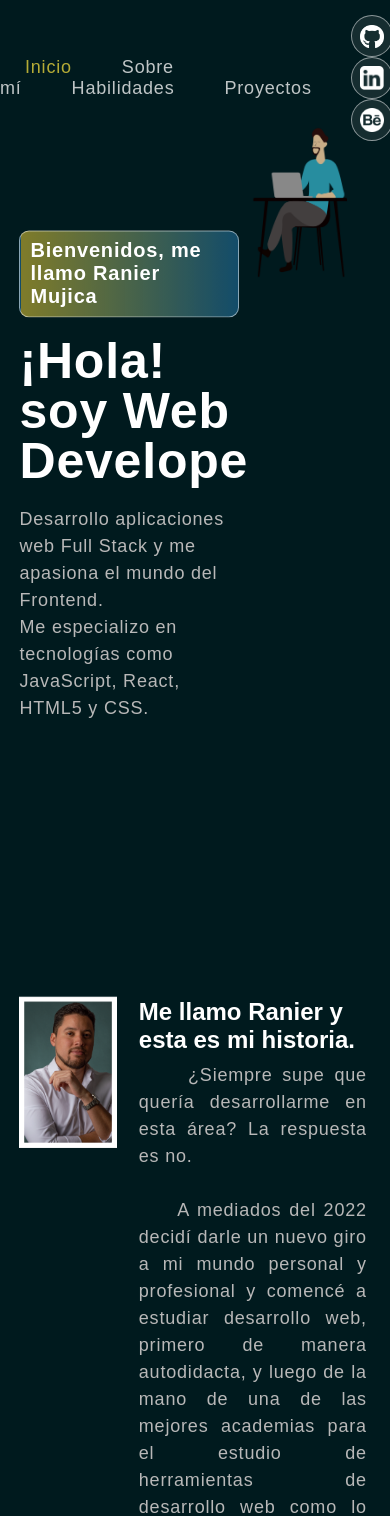
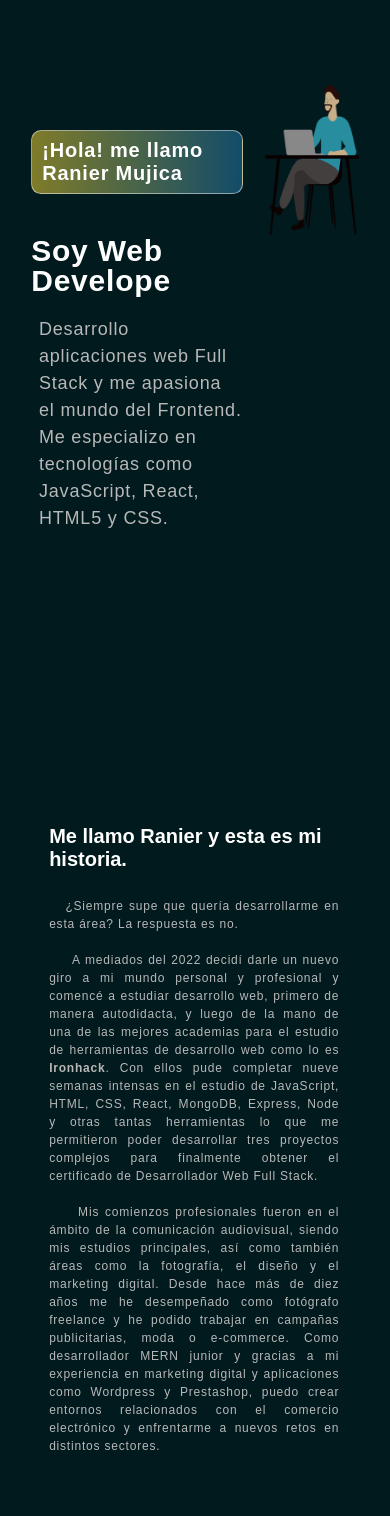
Before and after one commit to raniermujica/my-web-developer-portfolio, a React (Vite) app: page / in a window 390 px wide. Shown: the top 1516 px of the page. Built offline with nearby package versions, Linux system fonts and the light colour scheme.

Commit message:
ready to launch

```diff
--- a/src/App.css
+++ b/src/App.css
@@ -236,3 +236,11 @@ border-color: transparent;
 .navbar-contact {
   margin-bottom: 1%;
 }
+
+/* Mobile responsive  */
+
+@media (max-width: 740px) {
+  .navBar-section {
+    display: none;
+  }
+}
--- a/src/components/About.jsx
+++ b/src/components/About.jsx
@@ -8,10 +8,10 @@ function About() {
     <section className="about-information" id="about-information">
       <Container className="about-container">
         <Row className="about-row">
-          <div className="about-left-col" xs={12} md={6} xl={5}>
+          <div className="about-left-col">
             <img src={aboutPicture} alt="portrait" />
           </div>
-          <div className="about-right-col" xs={12} md={6} xl={7}>
+          <div className="about-right-col">
             <h2>Me llamo Ranier y esta es mi historia.</h2>
             <p align="justify">
               &nbsp;&nbsp;&nbsp;&nbsp;
--- a/src/components/Footer.jsx
+++ b/src/components/Footer.jsx
@@ -11,9 +11,9 @@ function Footer () {
               <p>Copyright 2023. All Rights Reserved</p>
             </section>
             <section className="icon-section">
-                  <a href="https://www.linkedin.com/in/ranier-enrique-mujica/" target="_blank" ><img src={linkedin} alt="social"className="icon-social-png"/></a>
-                  <a href="https://github.com/raniermujica" target="_blank" ><img src={github} alt="social" className="icon-social-png"/></a>
-                  <a href="https://www.behance.net/ranierenrique" target="_blank" ><img src={behance} alt="social" className="icon-social-png"/></a>
+                  <a href="https://www.linkedin.com/in/ranier-enrique-mujica/" target="_blank" className="icon-social-png"><img src={linkedin} alt="social"/></a>
+                  <a href="https://github.com/raniermujica" target="_blank" className="icon-social-png"><img src={github} alt="social" /></a>
+                  <a href="https://www.behance.net/ranierenrique" target="_blank" className="icon-social-png"><img src={behance} alt="social" /></a>
             </section>
         </footer>
       )
--- a/src/components/Home.jsx
+++ b/src/components/Home.jsx
@@ -55,10 +55,10 @@ function Home() {
     <section className="home" id="home">
       <Container className="central-box">
         <Row className="central-row">
-          <Col className="col-one" xs={12} md={6} xl={7}>
-            <span className="tagline">Bienvenidos, me llamo Ranier Mujica</span>
+          <Col className="col-one" sm={12} md={6} xl={7}>
+            <span className="tagline">¡Hola! me llamo Ranier Mujica</span>
             <h1>
-              {`¡Hola! soy `}
+              {`Soy `}
               <span className="wrap">{text}</span>
             </h1>
             <p>
@@ -70,7 +70,7 @@ function Home() {
             </p>
             {/* <button onClick={() => console.log("Conect")}>¡Hablemos!<ArrowRightCircle size={25} /></button> */}
           </Col>
-          <Col xs={12} md={6} xl={5}>
+          <Col className="col-two" sm={12} md={6} xl={5}>
             <img src={homeImg} alt="header-img" />
           </Col>
         </Row>
--- a/src/components/NavBar.jsx
+++ b/src/components/NavBar.jsx
@@ -32,6 +32,7 @@ function NavBar() {
   }
 
   return (
+    <section className="navBar-section" id="navBar-section">
     <Router>
       <Navbar expand="md" className={scrolled ? "scrolled" : ""}>
         <Container>
@@ -59,6 +60,7 @@ function NavBar() {
         </Container>
       </Navbar>
     </Router>
+    </section>
   )
 }
 
--- a/src/styles/about.css
+++ b/src/styles/about.css
@@ -61,3 +61,36 @@
   text-decoration: none;
   color: white;
 }
+
+/* Mobile Responsive */
+
+@media (max-width: 740px) {
+.about-container img {
+display: none;
+}
+.about-container h2 {
+  margin-bottom: 8%;
+  margin-right: 4%;
+  align-items: center;
+  font-size: 20px;
+}
+.about-information p {
+  color: #B8B8B8;
+  font-size: 12px;
+  letter-spacing: 0.8px;
+  line-height: 1.5em;
+  width: 90%;
+  margin-top: 3%;
+  text-indent: -10px;
+}
+.about-row {
+  margin-bottom: 14%;
+  margin-left: 5vw;
+}
+.about-information svg {
+  display: none;
+}
+.about-information a {
+  margin-right: 10%;
+}
+}
--- a/src/styles/footer.css
+++ b/src/styles/footer.css
@@ -12,14 +12,26 @@
   font-size: 14px;
   color: #b8b8b8;
   letter-spacing: 0.5px;
+  margin-left: 1%;
 }
 .icon-section {
     display: flex;
     flex-direction: row;
     justify-content: space-between;
-    width: 5%;
-    margin-right: 2%;
+    width: 8%;
+    margin-right: 1%;
 }
-.icon-section a {
+.icon-social-png {
+    padding: 5px;
+}
 
+/* Mobile Responsive */
+
+@media (max-width: 740px) {
+  .copyright-section {
+    display: none;
+  }
+  .icon-section {
+    width: 40%;
+  }
 }
--- a/src/styles/home.css
+++ b/src/styles/home.css
@@ -17,7 +17,11 @@
   font-weight: 700;
   letter-spacing: 0.8px;
   padding: 8px 10px;
-    background: linear-gradient(90.21deg, #867f26 -5.91%, rgba(12, 115, 195, 0.5) 111.58%);
+  background: linear-gradient(
+    90.21deg,
+    #867f26 -5.91%,
+    rgba(12, 115, 195, 0.5) 111.58%
+  );
   border: 1px solid rgba(255, 255, 255, 0.5);
   font-size: 20px;
   margin-bottom: 16px;
@@ -35,7 +39,7 @@
   display: block;
 }
 .home p {
-    color: #B8B8B8;
+  color: #b8b8b8;
   font-size: 18px;
   letter-spacing: 0.8px;
   line-height: 1.5em;
@@ -69,7 +73,6 @@
   margin-left: 2vw;
 }
 
-
 @keyframes updown {
   0% {
     transform: translateY(-10px);
@@ -84,3 +87,32 @@
 .txt-rotate > .wrap {
   border-right: 0.08em solid #666;
 }
+
+/* Mobile responsive */
+
+@media (max-width: 740px) {
+  .home {
+    margin-top: 12vh;
+    margin-left: 3%;
+    height: 90vh;
+  }
+  .home img {
+    width: 30vw;
+    margin-left: 8%;
+    margin-top: 6vh;
+  }
+  .central-row p {
+   margin-left: 2vw;
+  }
+  .home h1 {
+    font-size: 30px;
+    font-weight: 700;
+    letter-spacing: 0.8px;
+    line-height: 1;
+    margin-top: 2vh;
+    margin-bottom: 20px;
+    display: block;
+  }
+
+
+}
--- a/src/styles/mail.css
+++ b/src/styles/mail.css
@@ -122,3 +122,79 @@
 .contact-form form button:hover::before {
   width: 100%;
 }
+
+/* Mobile Responsive  */
+
+@media (max-width: 740px) {
+  .form-space {
+    height: 70vh;
+    width: 40vw;
+  }
+  .form-space h2 {
+    font-size: 24px;
+    font-weight: 700;
+    margin-bottom: 8%;
+    margin-top: -25%;
+    color: black;
+    margin-left: -20%;
+  }
+  .contact-form form input,
+  .contact-form form textarea {
+    width: 200%;
+    background: rgba(255, 255, 255, 0.1);
+    border: 1px solid rgba(255, 255, 255, 0.5);
+    border-radius: 20px;
+    color: black;
+    font-weight: 400;
+    font-size: 16px;
+    letter-spacing: 0.8px;
+    transition: 0.3s ease-in-out;
+  }
+  #holder-name {
+    width: 50%;
+  }
+  #holder-lastName {
+    width: 50%;
+  }
+  #holder-company,
+  #holder-email {
+    width: 70%;
+  }
+  #holder-phone {
+    width: 50%;
+  }
+  #holder-message {
+    width: 70%;
+  }
+  .contact-form img {
+    display: none;
+  }
+  .form-style {
+    margin-left: -15%;
+  }
+  .contact-form {
+    background: linear-gradient(90.21deg, #2aa7ff -5.91%, #b4ab36 111.58%);
+    padding: 80px;
+    margin-left: 15%;
+    margin-right: 15%;
+    margin-top: 3%;
+    margin-bottom: 5%;
+    border-radius: 60px;
+    height: 75vh;
+  }
+  .contact-form form {
+    margin-right: 35%;
+    margin-left: -35%;
+  }
+  .contact-form form button {
+   margin-left: 25%;
+   margin-top: 15%;
+   font-size: 12px;
+  }
+  .contact-form p {
+    margin-top: -12%;
+    margin-left: 20%;
+    color: darkred;
+    font-size: 15px;
+  }
+}
--- a/src/styles/projects.css
+++ b/src/styles/projects.css
@@ -76,3 +76,35 @@
     color: black;
     opacity: 1;
   }
+
+  /* Mobile responsive  */
+
+  @media (max-width: 740px) {
+    .card-information {
+      position: relative;
+      border-radius: 30px;
+      overflow: hidden;
+      margin-bottom: 5%;
+      height: 15vh;
+      width: 30vw;
+      display: flex;
+      flex-wrap: wrap;
+    }
+    .card-text span {
+      display: none;
+    }
+    .card-text h4 {
+      font-size: 15px;
+      font-weight: 700;
+      letter-spacing: 0.8px;
+      line-height: 1.1em;
+      margin-top: 10vh;
+    }
+    .project-map {
+      display: flex;
+      flex-direction: row;
+      flex-wrap: wrap;
+      justify-content: space-evenly;
+      margin-top: 15%;
+    }
+  }
--- a/src/styles/skills.css
+++ b/src/styles/skills.css
@@ -27,3 +27,15 @@
     width: 70%;
     margin: 0 auto 15px auto;
   }
+
+  /* Mobile Responsive */
+
+@media (max-width: 740px) {
+  .skill-chart {
+    background: #000d10;
+    border-radius: 64px;
+    text-align: center;
+    width: 100%;
+    margin-right: 2%;
+  }
+}
```
Lines whose indentation alone changed are shown as unchanged.
